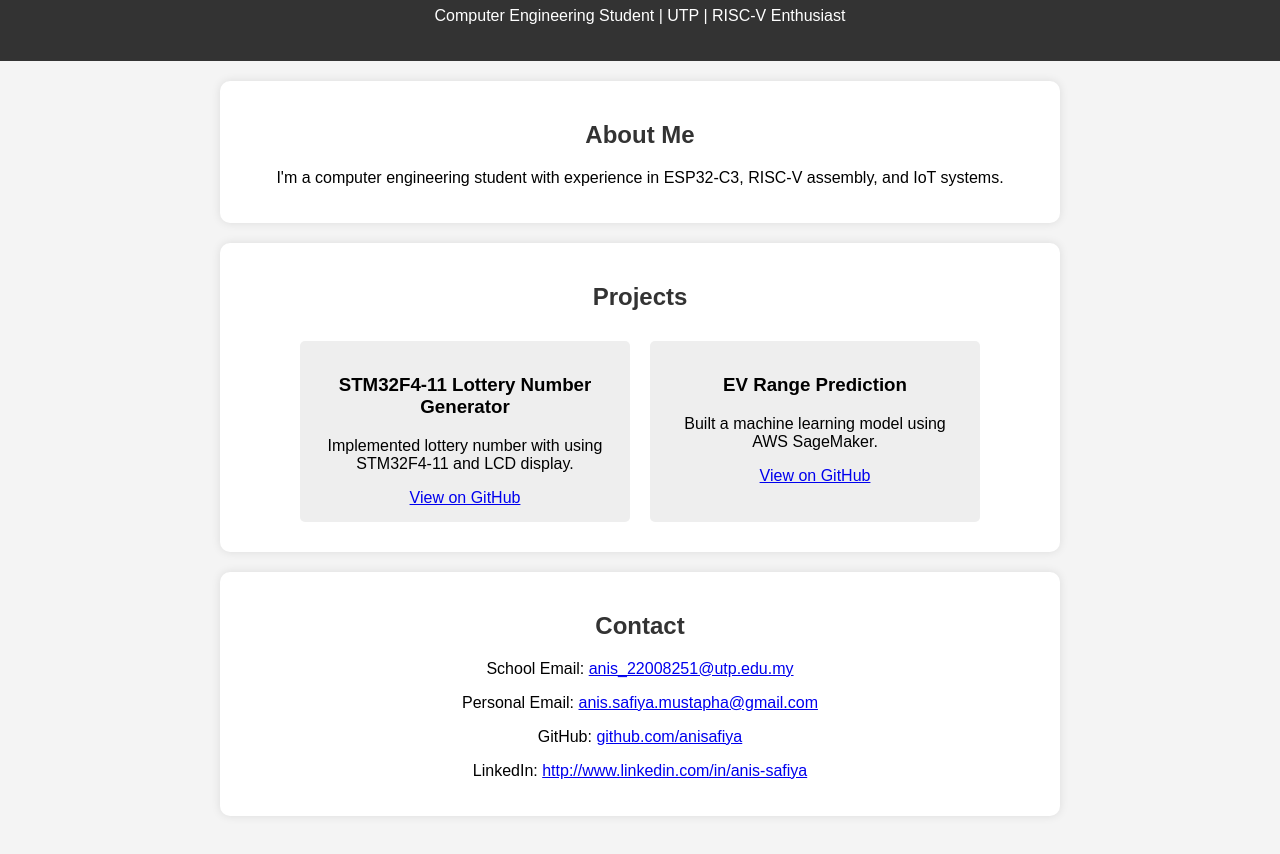
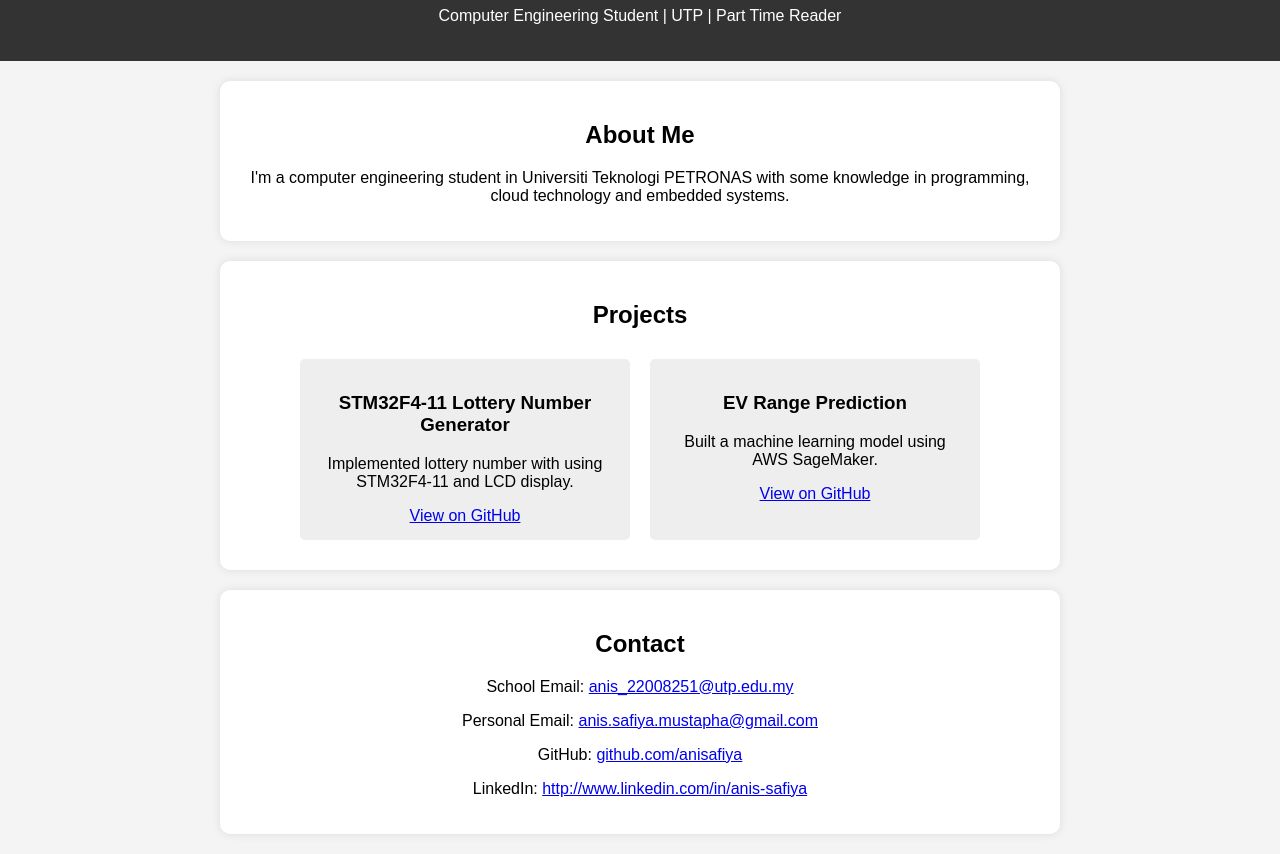
Before and after one commit to anisafiya/anisafiya.github.io, a plain HTML site: page index.html in a window 1280 px wide. Shown: the part 93-947 px from the top of the page. Drawn offline with Linux system fonts and the light colour scheme.

Commit message:
Updated2 index.html

```diff
--- a/index.html
+++ b/index.html
@@ -8,7 +8,7 @@
         body { font-family: Arial, sans-serif; text-align: center; background: #f4f4f4; margin: 0; padding: 0; }
         header { background: #333; color: white; padding: 20px; }
         section { max-width: 800px; margin: 20px auto; background: white; padding: 20px; border-radius: 10px; box-shadow: 0px 0px 10px rgba(0,0,0,0.1); }
-        h1, h2 { color: #333; }
+        h1 {color: white;}, h2 { color: #333; }
         .projects { display: flex; flex-wrap: wrap; justify-content: center; }
         .project-card { background: #eee; padding: 15px; margin: 10px; border-radius: 5px; width: 300px; }
         .contact a { text-decoration: none; color: #007BFF; font-weight: bold; }
@@ -17,12 +17,13 @@
 <body>
     <header>
         <h1>Anis Safiya</h1>
-        <p>Computer Engineering Student | UTP | RISC-V Enthusiast</p>
+        <p>Computer Engineering Student | UTP | Part Time Reader</p>
     </header>
 
     <section>
         <h2>About Me</h2>
-        <p>I'm a computer engineering student with experience in ESP32-C3, RISC-V assembly, and IoT systems.</p>
+        <p>I'm a computer engineering student in Universiti Teknologi PETRONAS with some knowledge in programming, cloud technology and embedded systems.</p>
+
     </section>
 
     <section>
@@ -46,7 +47,7 @@
 	<p>School Email: <a href="mailto:anis_22008251@utp.edu.my">anis_22008251@utp.edu.my</a></p>
         <p>Personal Email: <a href="mailto:anis.safiya.mustapha@gmail.com">anis.safiya.mustapha@gmail.com</a></p>
         <p>GitHub: <a href="https://github.com/anisafiya">github.com/anisafiya</a></p>
-        <p>LinkedIn: <a href="http://www.linkedin.com/in/anis-safiya">http://www.linkedin.com/in/anis-safiya</a></p>
+        <p>LinkedIn: <a href="http://www.linkedin.com/in/anis-safiya">http://www.linkedin.com/in/anis-safiya </a></p>
     </section>
 </body>
 </html>
```
